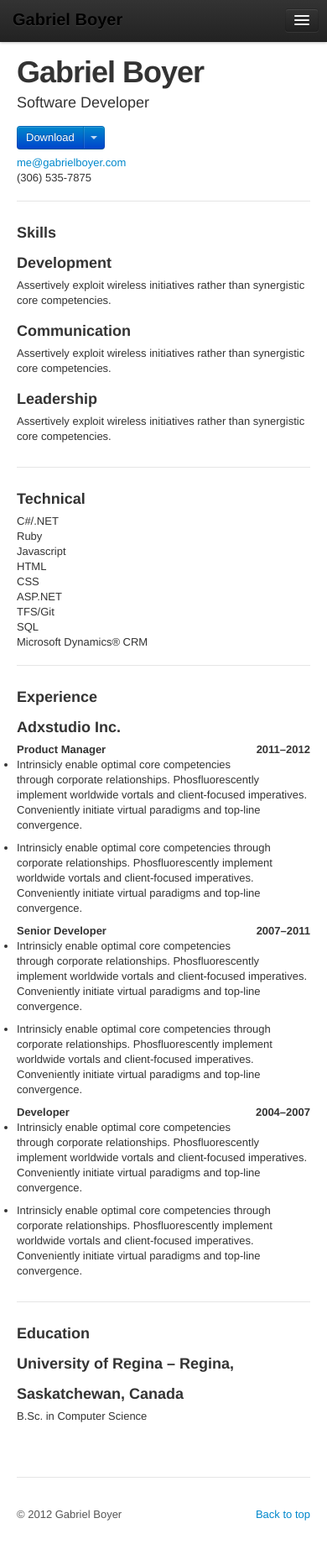
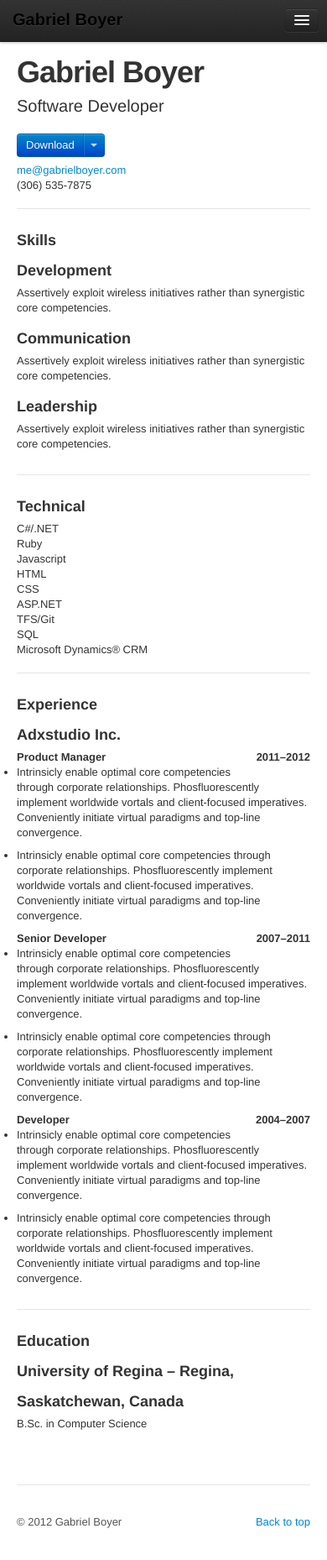
Before and after one commit to gabe/gabe.github.com, a Jekyll site: the page built from resume.html, in a window 390 px wide. Shown: the whole page at 84% size. Built offline with Jekyll 4.4.1, drawn with Linux system fonts in a browser that asks for light colours; nearby versions of some CDN libraries.

```diff
--- a/_layouts/default.html
+++ b/_layouts/default.html
@@ -30,7 +30,7 @@
           <div class="nav-collapse">
             <ul class="nav">
               <li {% if page.url == '/index.html' %}class="active"{% endif %}>
-                <a href="/"><i class="icon-home icon-white"></i></a>
+                <a href="/" title="Home"><i class="icon-home icon-white"></i></a>
               </li>
               <li {% if page.url == '/resume.html' %}class="active"{% endif %}>
                 <a href="/resume.html">R&eacute;sum&eacute;</a>
@@ -57,5 +57,6 @@
     </div>
     <script src="//ajax.googleapis.com/ajax/libs/jquery/1.7.1/jquery.min.js"></script>
     <script src="/js/bootstrap.min.js"></script>
+    <script src="/js/application.js"></script>
   </body>
 </html>
--- a/css/style.css
+++ b/css/style.css
@@ -176,8 +176,8 @@ footer p {
   }
 
   .resume h2 {
-    font-size: 18px;
-    line-height: 18px;
+    font-size: 20px;
+    line-height: 27px;
   }
 
   .resume h3, .resume h4 {
--- /dev/null
+++ b/js/application.js
@@ -0,0 +1,7 @@
+(function ($) {
+  $(function () {
+    $('.navbar-fixed-top .nav > li > a').tooltip({
+      placement: 'bottom'
+    });
+  });
+})(window.jQuery);
```
